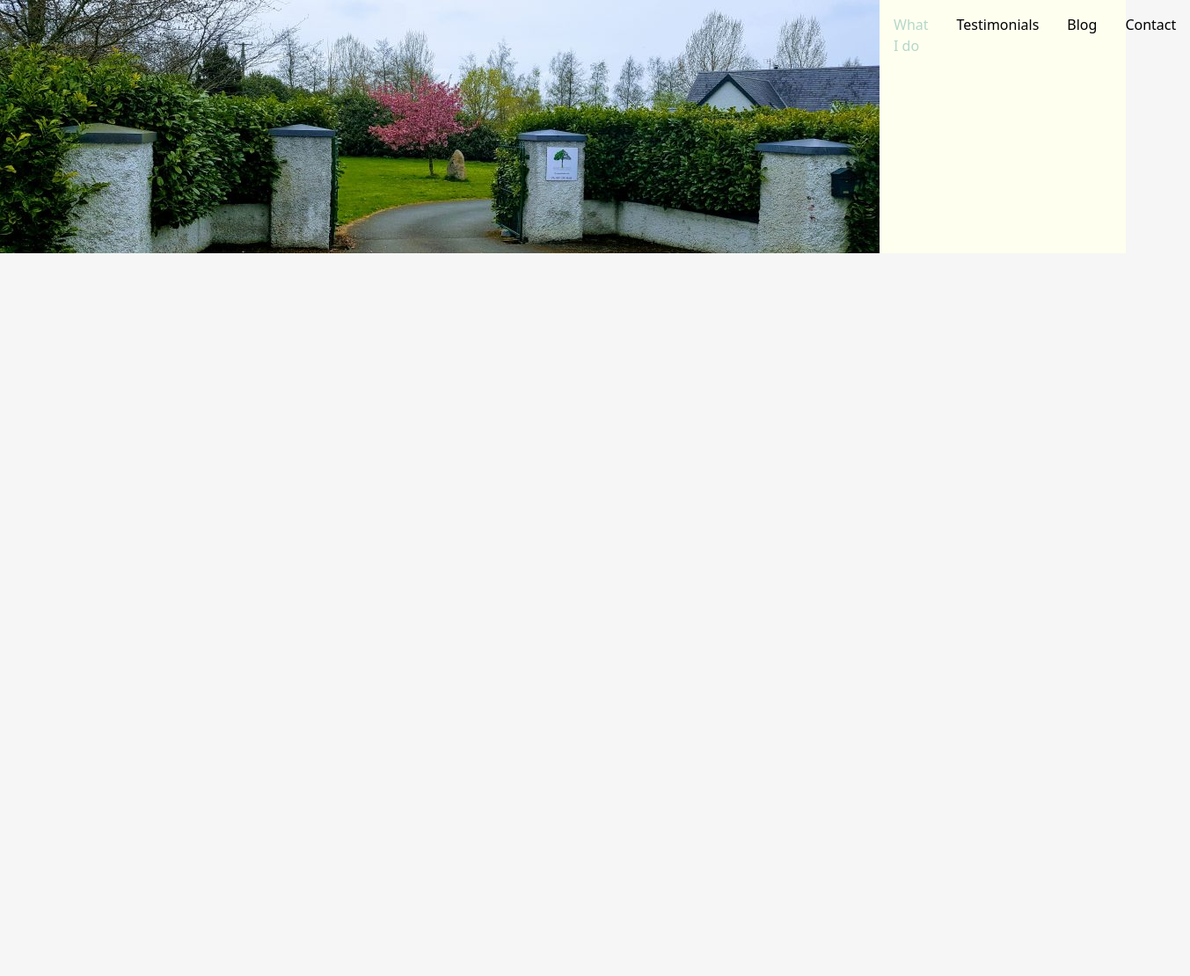
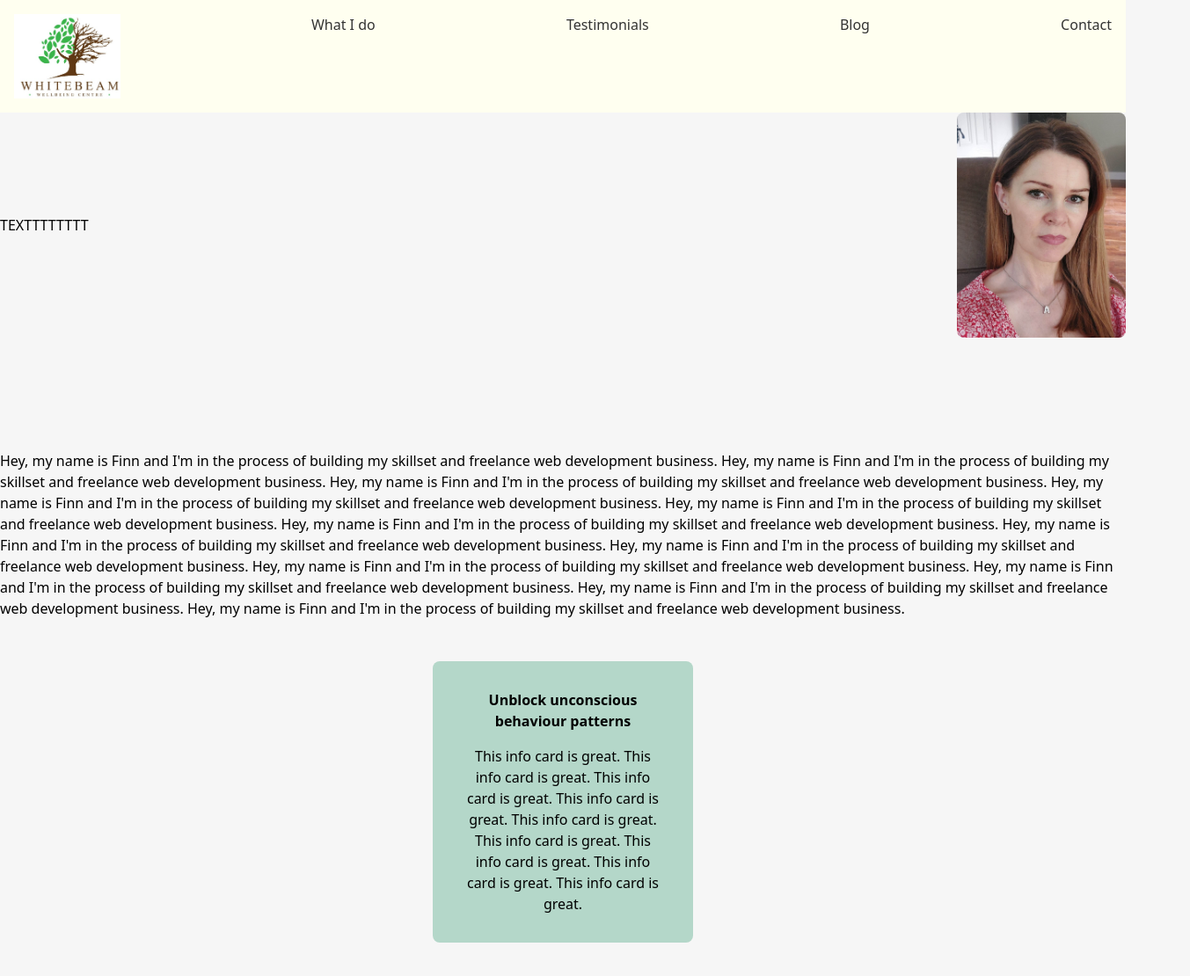
Before and after one commit to FinnCummins/whitebeam-hypnotherapy, an Astro site: page / in a window 1280 px wide. Shown: the whole page at 88% size, 1353 px wide, since content can reach past the window. Before the commit the page ends 800 px from the top, so only its background shows below. Built offline with nearby package versions, Linux system fonts and the light colour scheme; Astro itself is replaced by a stand-in of ours.

Commit message:
Added info cards along with a Welcome component that contains a picture of my client and a short tagline for the business

```diff
--- /dev/null
+++ b/src/components/InfoCard.astro
@@ -0,0 +1,34 @@
+---
+
+export interface props {
+    title: string;
+    text: string;
+    src: string;
+}
+
+const {title, text, src} = Astro.props;
+---
+
+<div class="info-card flex flex-col items-center text-center h-1/4 w-1/4 bg-wb-muted-mint rounded-lg p-8 opacity-0 transition-all transform ease-out duration-700 translate-y-10 hover:bg-wb-pale-peach">
+    <img></img>
+    <h1 class="font-semibold mb-4">{title}</h1>
+    <p>
+        {text}
+    </p>
+    <script>
+        document.addEventListener("DOMContentLoaded", function() {
+            const infoCards = document.getElementsByClassName("info-card");
+
+            for (let i = 0; i < infoCards.length; i++)
+            {
+                const top = infoCards[i].getBoundingClientRect().top;
+
+                if (top <= window.innerHeight) {
+                    infoCards[i].classList.remove("opacity-0", "translate-y-10");
+                    infoCards[i].classList.add("opacity-100", "translate-y-0");
+                }
+            }
+            console.log("hey");
+        });
+    </script>
+</div>
--- a/src/components/NavBar.astro
+++ b/src/components/NavBar.astro
@@ -2,10 +2,10 @@
 
 ---
 
-<div class="flex flex-row bg-wb-ivory h-1/8">
-    <img class="h-1/2 w-1/16" src="WhitebeamEntrance.jpg" />
-    <a href="/#about" class="p-4 text-wb-muted-mint">What I do</a>
-    <a href="/#testimonials" class="p-4">Testimonials</a>
-    <a href="/blog" class="p-4">Blog</a>
-    <a href="/#contact" class="p-4">Contact</a>
+<div class="fixed top-0 z-50 flex flex-row justify-between bg-wb-ivory h-1/8 w-full">
+    <img class="h-24 w-1/16 m-4" src="WhitebeamLogo.jpg" />
+    <a href="/#about" class="p-4 text-wb-dark-gray hover:text-wb-muted-mint">What I do</a>
+    <a href="/#testimonials" class="p-4 text-wb-dark-gray hover:text-wb-muted-mint">Testimonials</a>
+    <a href="/blog" class="p-4 text-wb-dark-gray hover:text-wb-muted-mint">Blog</a>
+    <a href="/#contact" class="p-4 text-wb-dark-gray hover:text-wb-muted-mint">Contact</a>
 </div>
--- /dev/null
+++ b/src/components/Welcome.astro
@@ -0,0 +1,7 @@
+---
+---
+
+<div class="flex flex-row items-center justify-between mt-32">
+    <h1>TEXTTTTTTTT</h1>
+    <img src="AislingImage.jpg" class="h-64 rounded-lg"></img>
+</div>
--- a/src/layouts/Layout.astro
+++ b/src/layouts/Layout.astro
@@ -14,7 +14,7 @@ import NavBar from "../components/NavBar.astro";
 		<meta charset="UTF-8" />
 		<meta name="description" content="Astro description">
 		<meta name="viewport" content="width=device-width" />
-		<link rel="icon" type="image/svg+xml" href="/favicon.svg" />
+		<link rel="icon" type="image/svg+xml" href="/wbFavicon.ico" />
 		<meta name="generator" content={Astro.generator} />
 		<title>{title}</title>
 	</head>
--- /dev/null
+++ b/src/pages/blog.astro
@@ -0,0 +1,7 @@
+---
+import Layout from "../layouts/Layout.astro";
+---
+
+<Layout>
+    Something great's gonna come
+</Layout>
--- a/src/pages/index.astro
+++ b/src/pages/index.astro
@@ -1,8 +1,31 @@
 ---
 import Layout from '../layouts/Layout.astro';
-import Card from '../components/Card.astro';
+import InfoCard from '../components/InfoCard.astro';
+import Welcome from "../components/Welcome.astro";
 ---
 
 <Layout title="Welcome to Astro.">
+    <Welcome />
+	<p class="mt-32">
+        Hey, my name is Finn and I'm in the process of building my skillset and freelance web development business.
+        Hey, my name is Finn and I'm in the process of building my skillset and freelance web development business.
+        Hey, my name is Finn and I'm in the process of building my skillset and freelance web development business.
+        Hey, my name is Finn and I'm in the process of building my skillset and freelance web development business.
+        Hey, my name is Finn and I'm in the process of building my skillset and freelance web development business.
+        Hey, my name is Finn and I'm in the process of building my skillset and freelance web development business.
+        Hey, my name is Finn and I'm in the process of building my skillset and freelance web development business.
+        Hey, my name is Finn and I'm in the process of building my skillset and freelance web development business.
+        Hey, my name is Finn and I'm in the process of building my skillset and freelance web development business.
 
+        Hey, my name is Finn and I'm in the process of building my skillset and freelance web development business.
+        Hey, my name is Finn and I'm in the process of building my skillset and freelance web development business.
+        Hey, my name is Finn and I'm in the process of building my skillset and freelance web development business.
+
+
+    </p>
+    <div class="flex flex-row items-center justify-between m-12">
+        <InfoCard title="Unlock your best self" text="This info card is great. This info card is great. This info card is great. This info card is great. This info card is great. This info card is great. This info card is great. This info card is great. This info card is great. "/>
+        <InfoCard title="Unblock unconscious behaviour patterns" text="This info card is great. This info card is great. This info card is great. This info card is great. This info card is great. This info card is great. This info card is great. This info card is great. This info card is great. "/>
+        <InfoCard title="Overcome limiting beliefs" text="This info card is great. This info card is great. This info card is great. This info card is great. This info card is great. This info card is great. This info card is great. This info card is great. This info card is great. "/>
+    </div>
 </Layout>
```
Also changed, not shown: public/WhitebeamLogo.jpg (added), public/wbFavicon.ico (added).
